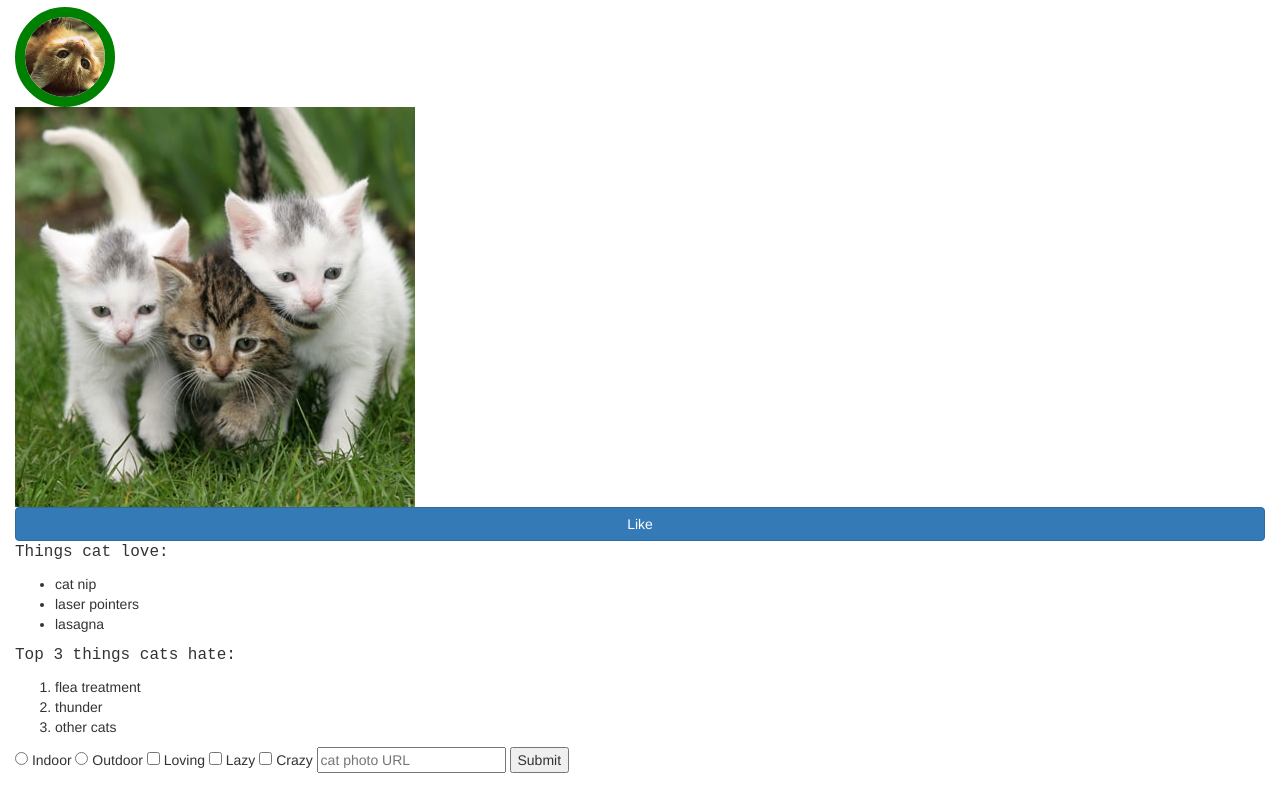
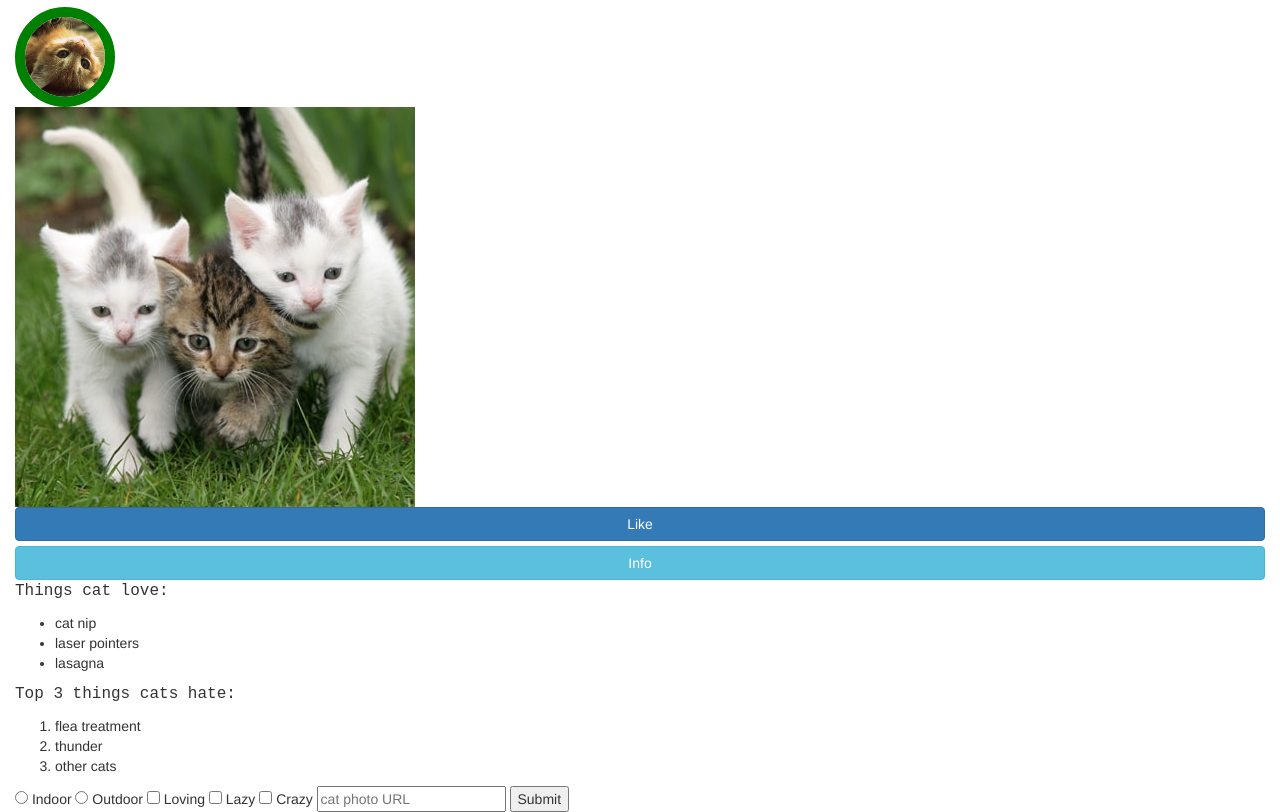
Before and after one commit to dinhtienthuan/responsive-design-with-bootstrap, a website: page index.html in a window 1280 px wide. Shown: the part 89-901 px from the top of the page. Before the commit the page ends 862 px from the top, so only its background shows below. Drawn offline with nearby package versions, Linux system fonts and the light colour scheme.

Commit message:
Call out Optional Actions with Button Info

```diff
--- a/index.html
+++ b/index.html
@@ -55,7 +55,7 @@
     </a>
 
     <button class="btn btn-block btn-primary">Like</button>
-
+    <button class="btn btn-block btn-info">Info</button>
     <p>Things cat love:</p>
     <ul>
       <li>cat nip</li>
```
